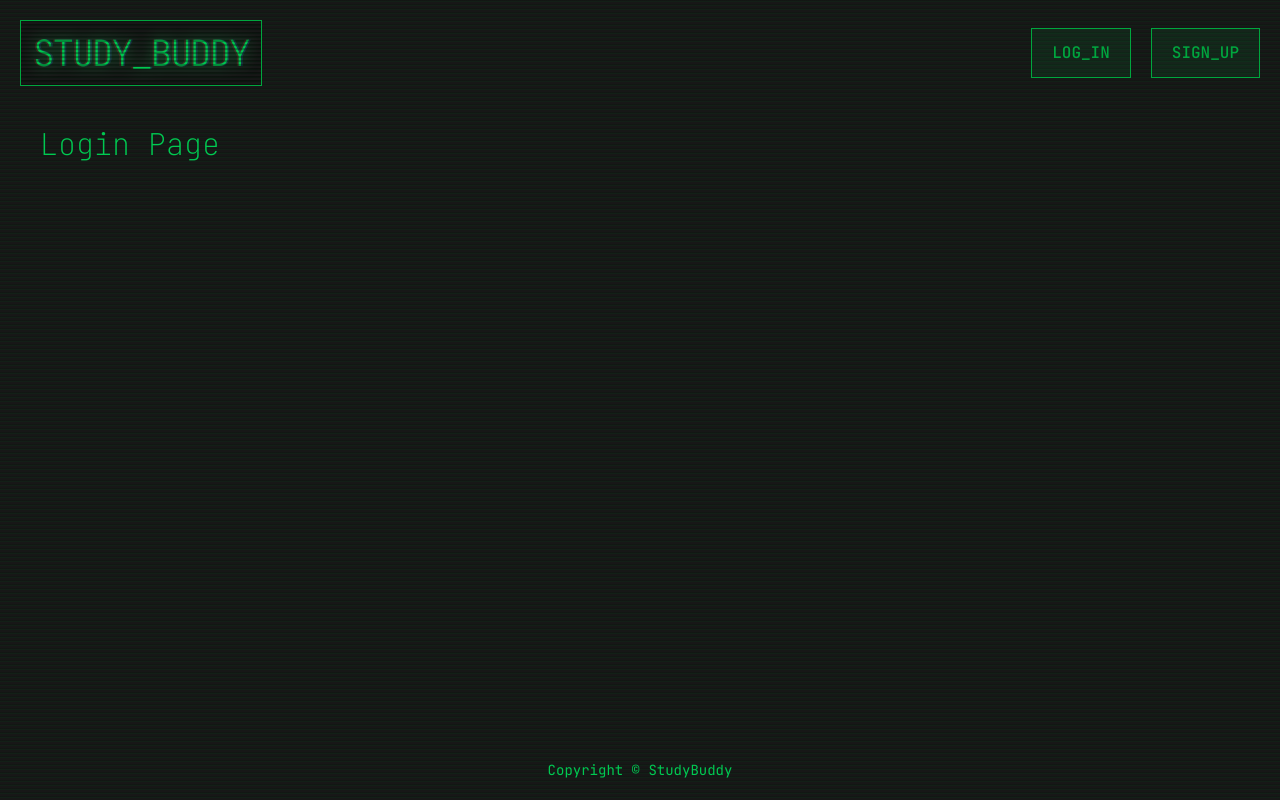
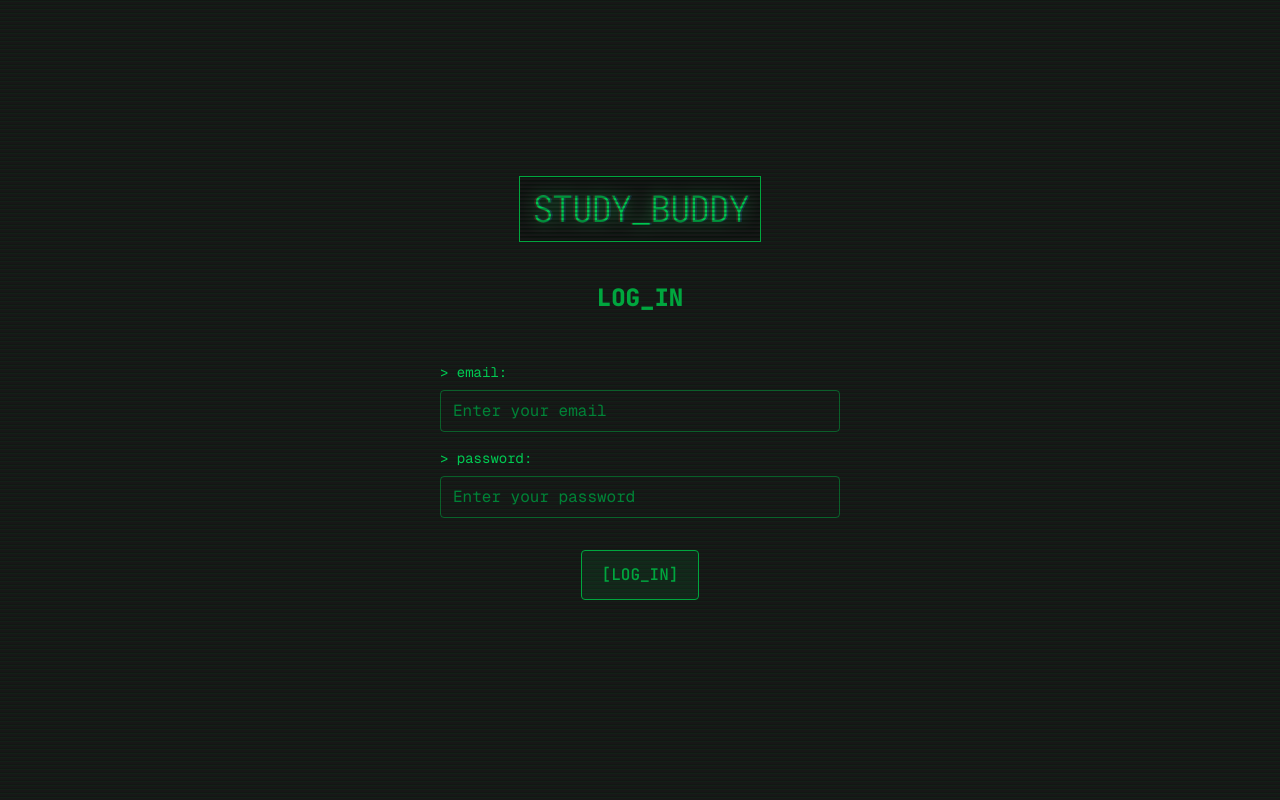
Before and after one commit to winturr/studybuddy, a Next.js app: page /login in a window 1280 px wide. Built offline with nearby package versions, Linux system fonts and the light colour scheme.

Commit message:
feat: implement login functionality with form handling and authentication

```diff
--- a/app/components/forms/FormLogin.tsx
+++ b/app/components/forms/FormLogin.tsx
@@ -0,0 +1,211 @@
+"use client";
+
+import { useState, useRef, useEffect } from "react";
+import { signIn } from "next-auth/react";
+import { useRouter } from "next/navigation";
+import toast from "react-hot-toast";
+
+export default function FormLogin() {
+  // Refs
+  const formRef = useRef<HTMLFormElement>(null);
+
+  // Hooks
+  const router = useRouter();
+  const { push: redirect } = router;
+
+  // Local state
+  const [state, setState] = useState({
+    message: "",
+    success: false,
+    errors: {
+      email: "",
+      password: "",
+      system: "",
+    },
+    input: {
+      email: "",
+      password: "",
+    },
+  });
+  const [pending, setPending] = useState(false);
+
+  // Handle
+  async function handleSubmit(e: React.FormEvent<HTMLFormElement>) {
+    e.preventDefault();
+
+    setPending(true);
+
+    // Data
+    // ?? undefined or null check like if (!formRef.current) return
+    const formData = new FormData(formRef.current ?? undefined);
+    const email = formData.get("email")?.toString().trim();
+    const password = formData.get("password")?.toString().trim();
+
+    if (!email || !password) {
+      setState({
+        message: "",
+        success: false,
+        errors: {
+          email: !email ? "Email is required." : "",
+          password: !password ? "Password is required." : "",
+          system: "",
+        },
+        input: {
+          email: email ?? "",
+          password: password ?? "",
+        },
+      });
+      setPending(false);
+      return;
+    }
+
+    try {
+      // NextAuth
+      const res = await signIn("credentials", {
+        email,
+        password,
+        redirect: false,
+      });
+
+      console.log("RES: ", res);
+
+      if (res?.ok === true) {
+        setState({
+          message: "Logged in successfully!",
+          success: true,
+          errors: {
+            email: "",
+            password: "",
+            system: "",
+          },
+          input: {
+            email: "",
+            password: "",
+          },
+        });
+
+        // Fetch the session to get user role
+        const sessionRes = await fetch("/api/auth/session");
+        const session = await sessionRes.json();
+
+        console.log("Session: ", session);
+
+        // Do some toast
+        toast.success("Logged in successfully! Redirecting...");
+
+        // Wait 1 second before redirecting
+        setTimeout(() => {
+          //
+          redirect(`/`);
+        }, 1000);
+
+        //
+      } else {
+        console.log("Failed to login: ", res);
+        setState({
+          message: "Login failed.",
+          success: false,
+          errors: {
+            email: "",
+            password: "",
+            system: "Login failed. Please check your credentials.",
+          },
+          input: {
+            email: email ?? "",
+            password: password ?? "",
+          },
+        });
+      }
+
+      //
+    } catch (error) {
+      //
+      console.log(error);
+
+      //
+      setState({
+        message: "",
+        success: false,
+        errors: {
+          email: "",
+          password: "",
+          system: "System error, please contact admin.",
+        },
+        input: {
+          email: email ?? "",
+          password: password ?? "",
+        },
+      });
+    } finally {
+      setPending(false);
+    }
+  }
+
+  return (
+    <form
+      data-loading={pending}
+      ref={formRef}
+      onSubmit={handleSubmit}
+      noValidate
+      className="flex flex-col gap-4 w-full max-w-md mx-auto p-6"
+    >
+      <div className="flex flex-col gap-2">
+        <label htmlFor="email" className="text-green-500 text-sm font-mono">
+          {">"} email:
+        </label>
+        <input
+          type="email"
+          id="email"
+          name="email"
+          placeholder="Enter your email"
+          defaultValue={state?.input?.email}
+          className={`w-full bg-transparent border outline-none border-green-600/50 rounded px-4 py-3 text-green-400 placeholder-green-700 focus:border-green-500 focus:ring-1 focus:ring-green-500 font-mono transition-all ${
+            state?.errors.email ? "border-red-500 bg-red-500/10" : ""
+          }`}
+        />
+        {state?.errors.email && (
+          <p className="text-red-500 text-xs font-mono">
+            {state?.errors.email}
+          </p>
+        )}
+      </div>
+      <div className="flex flex-col gap-2">
+        <label htmlFor="password" className="text-green-500 text-sm font-mono">
+          {">"} password:
+        </label>
+        <input
+          type="password"
+          id="password"
+          name="password"
+          placeholder="Enter your password"
+          defaultValue={state?.input?.password}
+          className={`w-full bg-transparent border outline-none border-green-600/50 rounded px-4 py-3 text-green-400 placeholder-green-700 focus:border-green-500 focus:ring-1 focus:ring-green-500 font-mono transition-all ${
+            state?.errors.password ? "border-red-500 bg-red-500/10" : ""
+          }`}
+        />
+        {state?.errors.password && (
+          <p className="text-red-500 text-xs font-mono">
+            {state?.errors.password}
+          </p>
+        )}
+      </div>
+
+      {/** System error */}
+      {state?.errors?.system && (
+        <p className="text-red-500 text-xs font-mono bg-red-500/10 border border-red-500 rounded px-4 py-3">
+          {state?.errors?.system}
+        </p>
+      )}
+
+      <div className="flex justify-center mt-4">
+        <button
+          type="submit"
+          disabled={pending}
+          className="button button-default px-8 py-3 rounded disabled:opacity-50 disabled:cursor-not-allowed"
+        >
+          {pending ? "[PLEASE_WAIT...]" : "[LOG_IN]"}
+        </button>
+      </div>
+    </form>
+  );
+}
--- /dev/null
+++ b/app/lib/authOptions.ts
@@ -0,0 +1,80 @@
+import { compare } from "bcrypt";
+import { type NextAuthOptions } from "next-auth";
+import CredentialsProvider from "next-auth/providers/credentials";
+import prisma from "@/app/lib/prisma";
+
+export const authOptions: NextAuthOptions = {
+  session: {
+    strategy: "jwt",
+    maxAge: 1 * 24 * 60 * 60, // 1 days
+  },
+  pages: {
+    signIn: "/login",
+  },
+  providers: [
+    CredentialsProvider({
+      name: "Signin",
+      credentials: {
+        email: {
+          label: "Email",
+          type: "email",
+        },
+        password: {
+          label: "Password",
+          type: "password",
+        },
+      },
+      async authorize(credentials): Promise<any> {
+        // Check creds
+        if (!credentials?.email || !credentials.password) {
+          return null;
+        }
+
+        // Check if user exist
+        const user = await prisma.user.findFirst({
+          where: {
+            email: credentials.email,
+          },
+        });
+
+        // Not found
+        if (!user) {
+          return null;
+        }
+
+        // If user check password
+        const isPasswordValid = await compare(
+          credentials.password,
+          user.password + ""
+        );
+
+        // Password failed
+        if (!isPasswordValid) {
+          return null;
+        }
+
+        return {
+          id: user.id.toString(),
+          name: user.name,
+          email: user.email,
+        };
+
+        //
+      },
+    }),
+  ],
+  callbacks: {
+    async jwt({ token, user }) {
+      if (user) {
+        token.id = user.id;
+      }
+      return token;
+    },
+    async session({ session, token }) {
+      if (session.user) {
+        session.user.id = token.id as string;
+      }
+      return session;
+    },
+  },
+};
--- a/app/login/page.tsx
+++ b/app/login/page.tsx
@@ -1,17 +1,24 @@
 import Link from "next/link";
 import Default from "../templates/Default";
 import Logo from "@/app/components/Logo";
+import Bare from "../templates/Bare";
+import FormLogin from "../components/forms/FormLogin";
 
 export default function Login() {
   return (
-    <section>
-      <Default>
-        <div className="container mx-auto p-5">
-          <h1 className="bg-clip-text text-transparent text-2xl sm:text-3xl font-thin bg-green-500">
-            Login Page
+    <Bare>
+      <div className="justify-center items-center flex flex-col gap-10 w-full max-w-md mx-auto">
+        <Link href="/">
+          <Logo />
+        </Link>
+        <div className="w-full">
+          <h1 className="text-2xl font-black text-center mb-6 text-green-600">
+            LOG_IN
           </h1>
+          {/** Form */}
+          <FormLogin />
         </div>
-      </Default>
-    </section>
+      </div>
+    </Bare>
   );
 }
--- /dev/null
+++ b/next-auth.d.ts
@@ -0,0 +1,19 @@
+import NextAuth, { DefaultSession, DefaultUser } from "next-auth";
+
+declare module "next-auth" {
+  interface Session {
+    user: {
+      id: string;
+    } & DefaultSession["user"];
+  }
+
+  interface User extends DefaultUser {
+    id: string;
+  }
+}
+
+declare module "next-auth/jwt" {
+  interface JWT {
+    id: string;
+  }
+}
```
Also changed, not shown: app/lib/autoOptions.ts (deleted).
